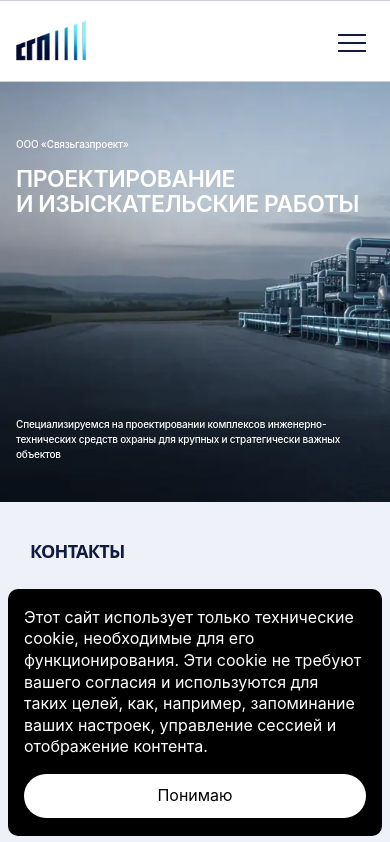
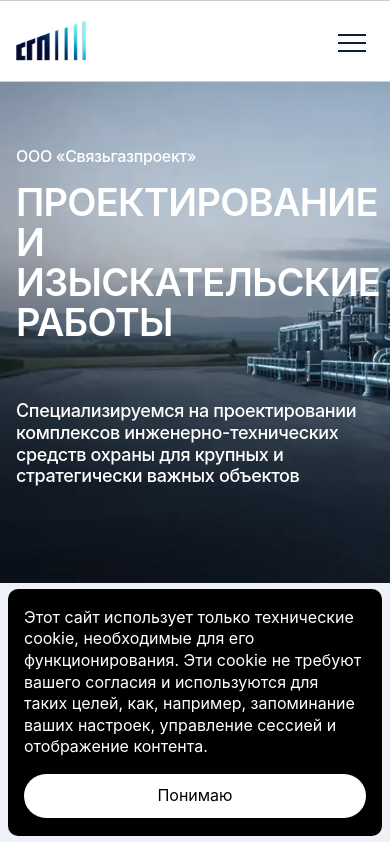
Before and after one commit to mihascor/sgp-site, a Next.js app: page / in a window 390 px wide. Shown: the top 842 px of the page. Built offline with nearby package versions, Linux system fonts and the light colour scheme.

Commit message:
верх главной, шрифт титл контакт

```diff
--- a/sections/home/home-1.module.css
+++ b/sections/home/home-1.module.css
@@ -180,22 +180,23 @@
 
 @media (max-width: 768px) {
   .hero {
-    height: 420px;
+    height: auto;
+    min-height: 468px;
     padding-bottom: 0;
     margin-bottom: 40px;
   }
 
   .row {
-    height: 100%;
+    height: auto;
     box-sizing: border-box;
-    padding-top: 56px;
-    padding-bottom: 40px;
+    padding-top: 64px;
+    padding-bottom: 96px;
     gap: 24px;
   }
 
   .content {
     height: auto;
-    gap: 0;
+    gap: 58px;
   }
 
   .textBlock {
@@ -203,21 +204,19 @@
   }
 
   .caption {
-    font-size: 10px;
+    font-size: 16px;
   }
 
   .title {
-    font-size: 23px;
-    line-height: 110%;
+    font-size: 38px;
+    line-height: 105%;
   }
 
   .description {
-    position: absolute;
-    left: 0;
-    right: 0;
-    bottom: 40px;
-    font-size: 10px;
-    line-height: 150%;
+    position: static;
+    max-width: 360px;
+    font-size: 18px;
+    line-height: 120%;
   }
 
   .button {
--- a/sections/home/home-contacts.module.css
+++ b/sections/home/home-contacts.module.css
@@ -221,7 +221,7 @@
   /* Заголовок секции */
   .title {
     margin-bottom: 30px;
-    font-size: 18px;
+    font-size: 23px;
   }
 
   /* Левая верхняя колонка */
```
